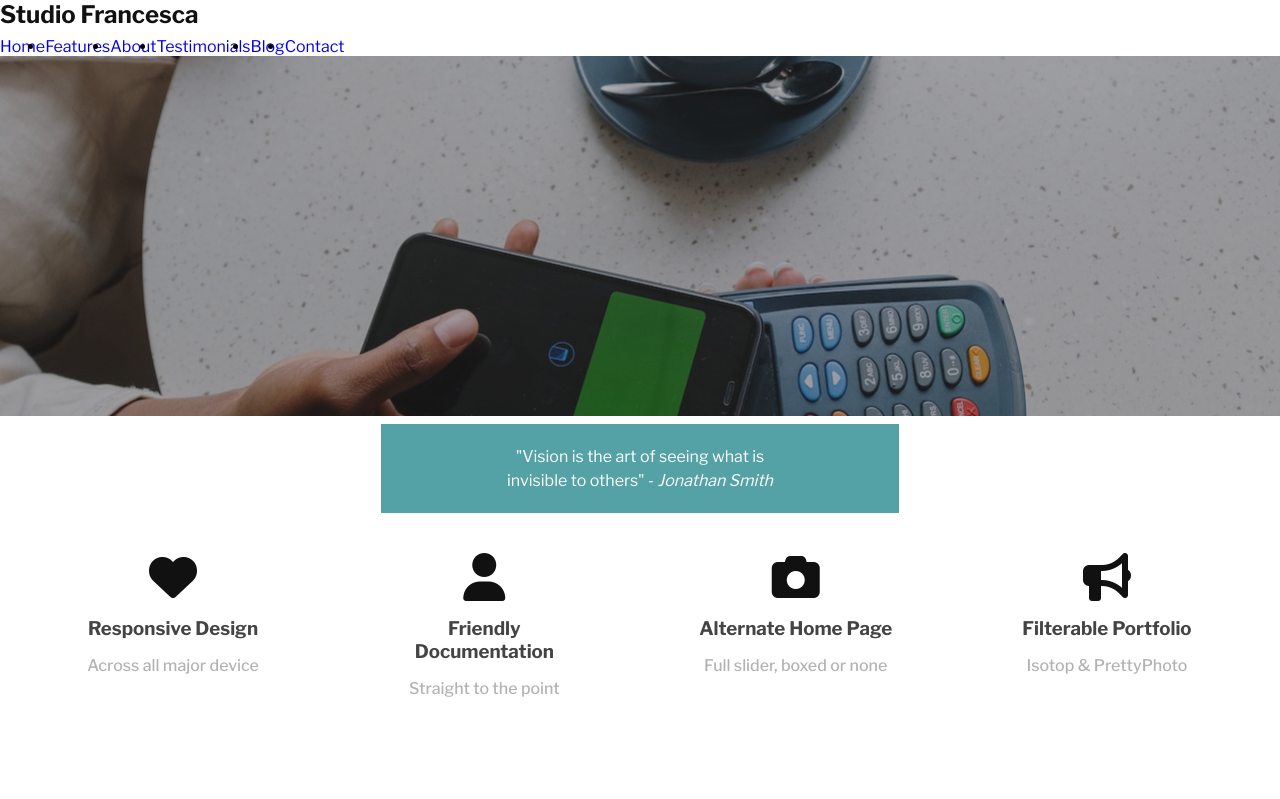
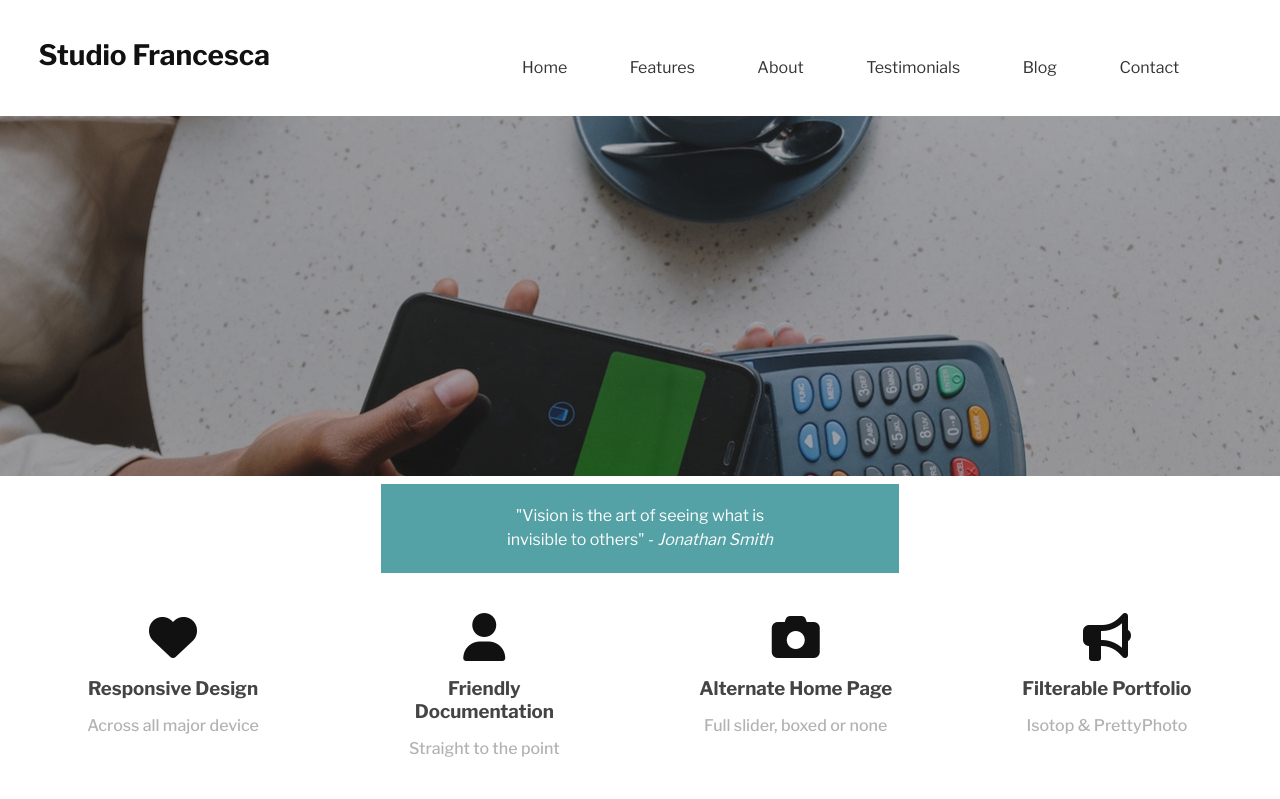
Before and after one commit to mariacbrs/class19, a plain HTML site: page index.html in a window 1280 px wide. Shown: the top 799 px of the page. Drawn offline with nearby package versions, Linux system fonts and the light colour scheme.

Commit message:
tablet navigation done

```diff
--- a/css/style.css
+++ b/css/style.css
@@ -317,17 +317,36 @@ a {
 @media(min-width:600px){
    /* nav */
 
-   nav > aside{
-        display: none;
+   nav{
+      padding: 3%;
+      flex-direction: row;
+      justify-content: space-between;
    }
 
-   nav{
-        row-gap: 1vh;
+   nav > ul{
+      width: 65%;
+      justify-content: space-evenly;
+      display: flex;
+      padding-top: 20px;
    }
 
-   nav ul{
-        display: flex;
+   nav > aside{
+      display: none;
    }
+
+   nav li{
+      list-style-type: none;
+   }
+
+   nav a{
+      color: var(--lightBlack);
+   }
+
+   h1{
+      font-size: 28px;
+   }
+
+
 
    /*header */
 
```
